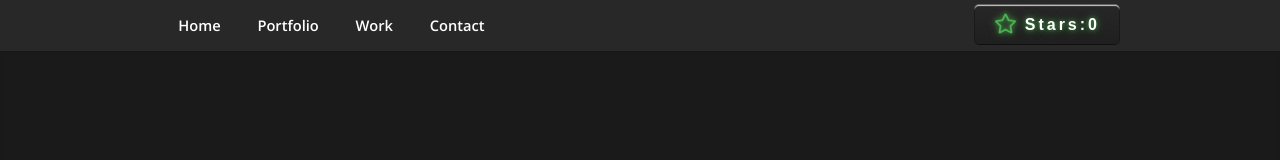
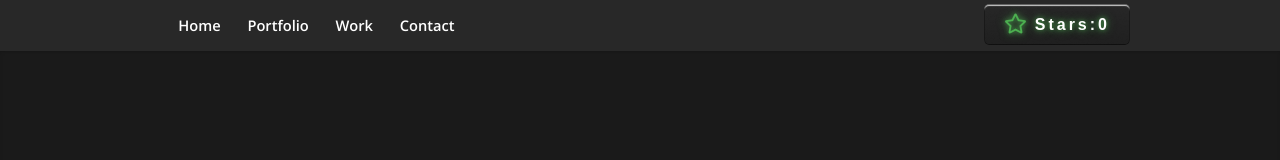
Before and after one commit to BEQSONA-cmd/Portfolio_js, a website: page index.html in a window 1280 px wide. Shown: the top 160 px of the page. Drawn offline with nearby package versions, Linux system fonts and the light colour scheme; no server answers.

Commit message:
positions

```diff
--- a/assets/css/main.css
+++ b/assets/css/main.css
@@ -41,7 +41,7 @@
 }
 
 #nav li {
-	margin-right: 0px;
+	margin-right: -10px;
 }
 
 #nav {
--- a/index.html
+++ b/index.html
@@ -14,10 +14,10 @@
 		<!-- Nav -->
 		<nav id="nav">
 			<ul class="container">
-				<li><a href="#Home">Home</a></li>
-				<li><a href="#Portfolio">Portfolio</a></li>
-				<li><a href="#Work">Work</a></li>
-				<li><a href="#Contact">Contact</a></li>
+				<li><a href="#top">Home</a></li>
+				<li><a href="#work">Portfolio</a></li>
+				<li><a href="#portfolio">Work</a></li>
+				<li><a href="#contact">Contact</a></li>
 				<li style="margin-left: auto;"> <!-- This helps align the button to the right -->
 					<button id="star-button">
 						<i class="icon fa-star"></i>Stars:<span id="star-count">0</span>
```
